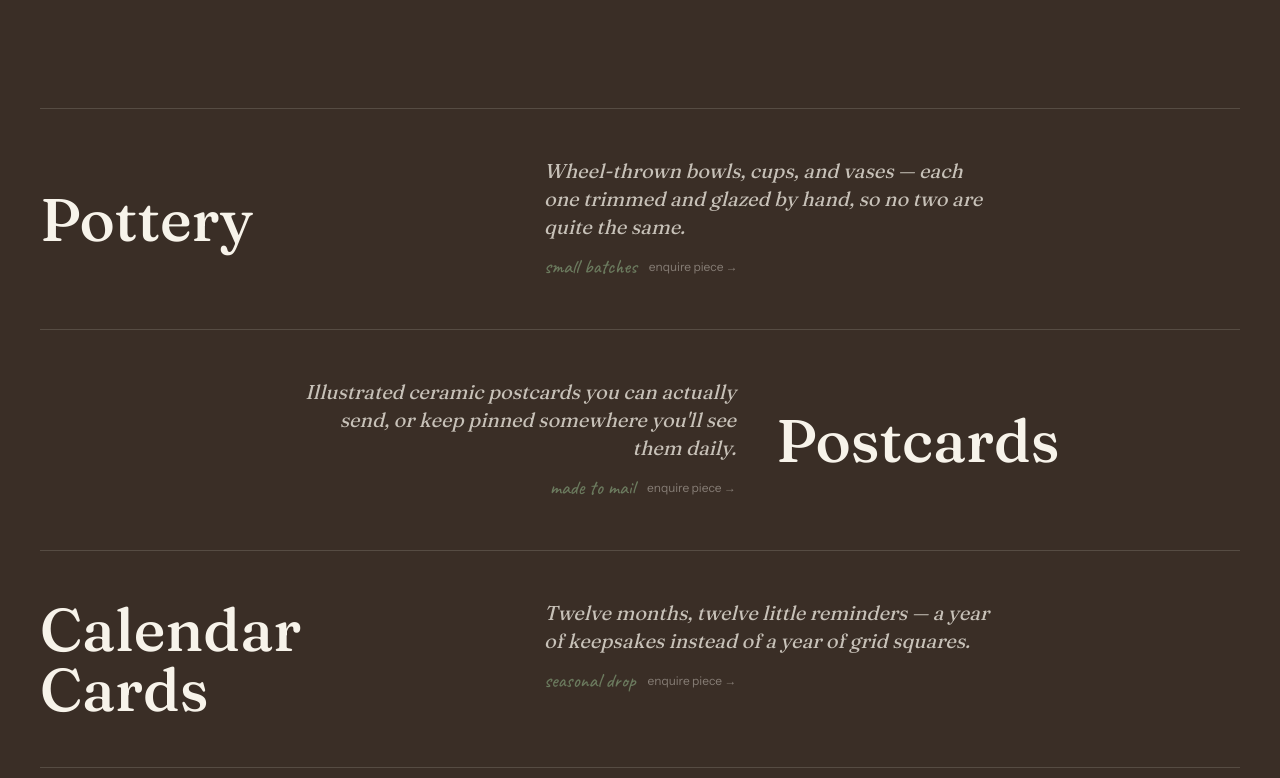
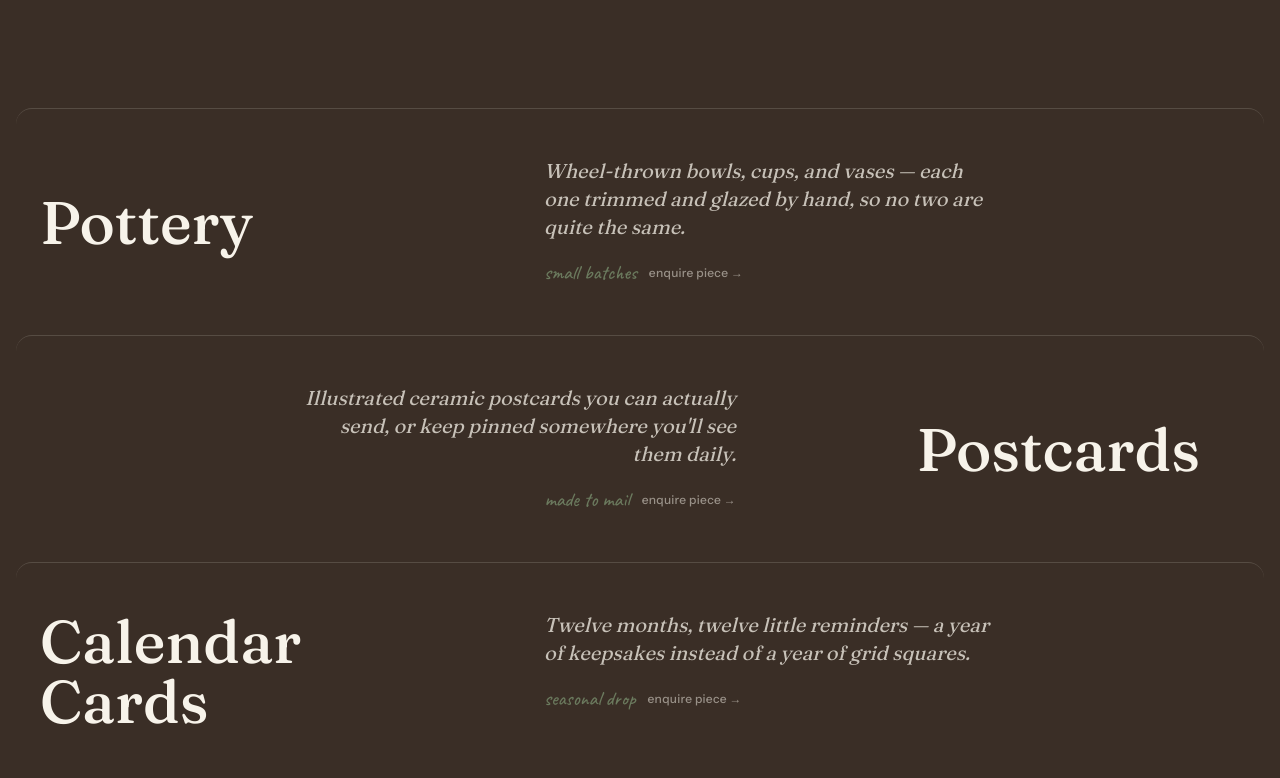
Before and after one commit to thenameisanzu/Tintinkss, a Next.js app: page / in a window 1280 px wide. Shown: the part 2337-3115 px from the top of the page. Built offline with nearby package versions, Linux system fonts and the light colour scheme.

Commit message:
fix: resolve collection row hover box glitch and refine custom cursor sizing

```diff
--- a/components/CustomCursor.tsx
+++ b/components/CustomCursor.tsx
@@ -55,11 +55,12 @@ export default function CustomCursor() {
     >
       <motion.div
         animate={{
-          width: hovering ? 64 : 16,
-          height: hovering ? 64 : 16,
+          width: hovering ? 32 : 12,
+          height: hovering ? 32 : 12,
+          opacity: hovering ? 0.9 : 0.65,
         }}
-        transition={{ duration: 0.3, ease: [0.16, 1, 0.3, 1] }}
-        className="rounded-full bg-porcelain"
+        transition={{ duration: 0.2, ease: [0.16, 1, 0.3, 1] }}
+        className="rounded-full bg-porcelain shadow-sm"
       />
     </motion.div>
   );
--- a/components/sections/Collection.tsx
+++ b/components/sections/Collection.tsx
@@ -56,42 +56,37 @@ function CollectionRow({
       onMouseMove={handleMove}
       onMouseEnter={() => setHovered(true)}
       onMouseLeave={handleLeave}
-      data-cursor-hover
       initial={{ opacity: 0, x: index % 2 === 0 ? -40 : 40 }}
       whileInView={{ opacity: 1, x: 0 }}
       viewport={{ once: true, margin: "-10%" }}
       transition={{ duration: 0.8, ease: [0.16, 1, 0.3, 1] }}
       style={{ rotateX: srx, rotateY: sry, transformStyle: "preserve-3d", transformPerspective: 800 }}
-      className={`group border-t border-porcelain/15 py-8 md:py-12 flex flex-col md:flex-row gap-3 md:gap-10 relative cursor-pointer ${
+      className={`group border-t border-porcelain/15 py-8 md:py-12 px-4 sm:px-6 -mx-4 sm:-mx-6 rounded-2xl flex flex-col md:flex-row gap-4 md:gap-10 relative cursor-pointer transition-colors duration-400 hover:bg-porcelain/[0.04] ${
         index % 2 === 1 ? "md:flex-row-reverse md:text-right" : ""
       }`}
     >
-      <motion.div
-        animate={{ scale: hovered ? 1 : 0, opacity: hovered ? 0.12 : 0 }}
-        transition={{ duration: 0.4 }}
-        className="absolute inset-0 bg-rust rounded-3xl -z-10"
-      />
-      <div className="md:w-2/5 flex items-center gap-3">
-        <h3 className="font-display font-medium text-4xl md:text-6xl text-porcelain group-hover:text-rust transition-colors duration-300">
+      <div className={`md:w-2/5 flex items-center gap-3.5 ${index % 2 === 1 ? "md:justify-end" : ""}`}>
+        <h3 className="font-display font-medium text-4xl md:text-6xl text-porcelain group-hover:text-rust-light transition-all duration-300 group-hover:translate-x-1.5">
           {item.title}
         </h3>
         <ArrowUpRight
-          size={24}
+          size={26}
           className="text-rust opacity-0 group-hover:opacity-100 group-hover:translate-x-1 group-hover:-translate-y-1 transition-all duration-300 shrink-0"
         />
       </div>
-      <div className={`md:w-3/5 flex flex-col gap-3 ${index % 2 === 1 ? "md:items-end" : ""}`}>
-        <p className="font-display italic font-normal text-lg md:text-xl text-porcelain/75 max-w-md leading-relaxed">
+
+      <div className={`md:w-3/5 flex flex-col gap-3.5 ${index % 2 === 1 ? "md:items-end" : ""}`}>
+        <p className="font-display italic font-normal text-lg md:text-xl text-porcelain/75 group-hover:text-porcelain/90 max-w-md leading-relaxed transition-colors duration-300">
           {item.description}
         </p>
-        <div className="flex items-center gap-3">
+        <div className="flex items-center gap-3 pt-1">
           <motion.span
-            animate={{ x: hovered ? 6 : 0 }}
+            animate={{ x: hovered ? 4 : 0 }}
             className="font-script text-xl text-sage"
           >
             {item.note}
           </motion.span>
-          <span className="text-xs text-porcelain/40 group-hover:text-rust transition-colors underline-offset-4 group-hover:underline">
+          <span className="text-xs font-medium tracking-wide text-porcelain/50 group-hover:text-rust transition-colors underline-offset-4 group-hover:underline">
             enquire piece &rarr;
           </span>
         </div>
```
